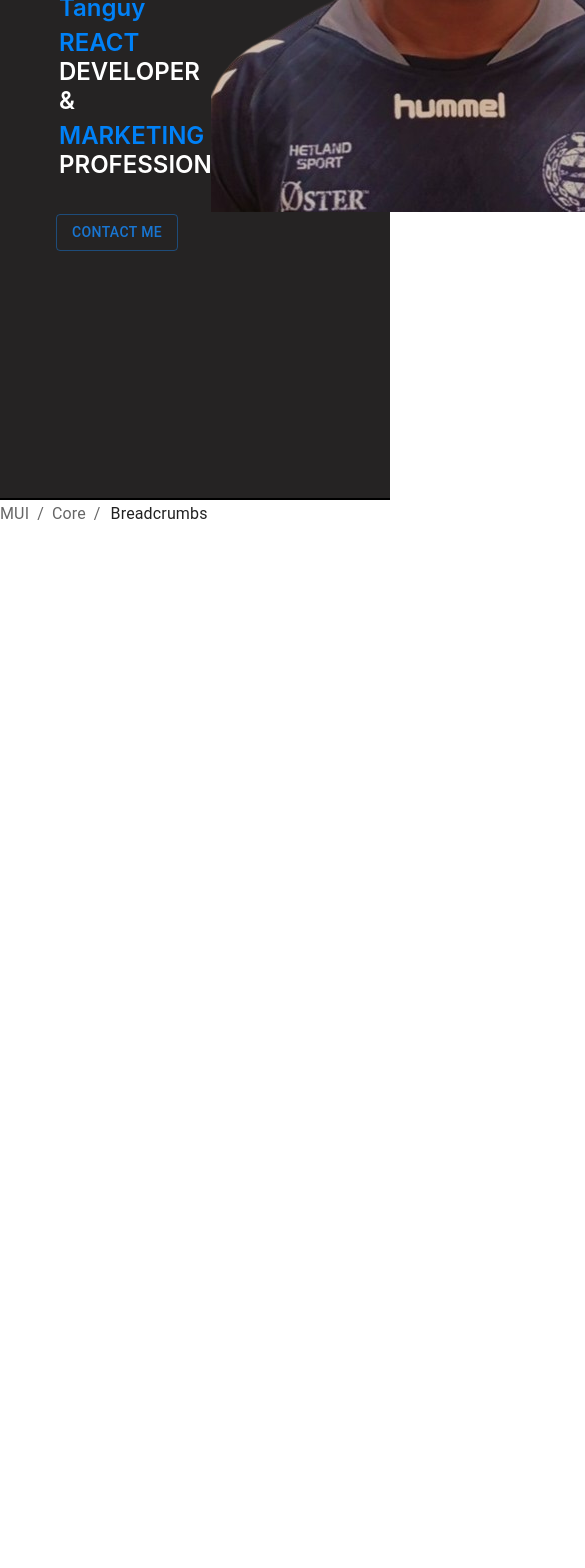
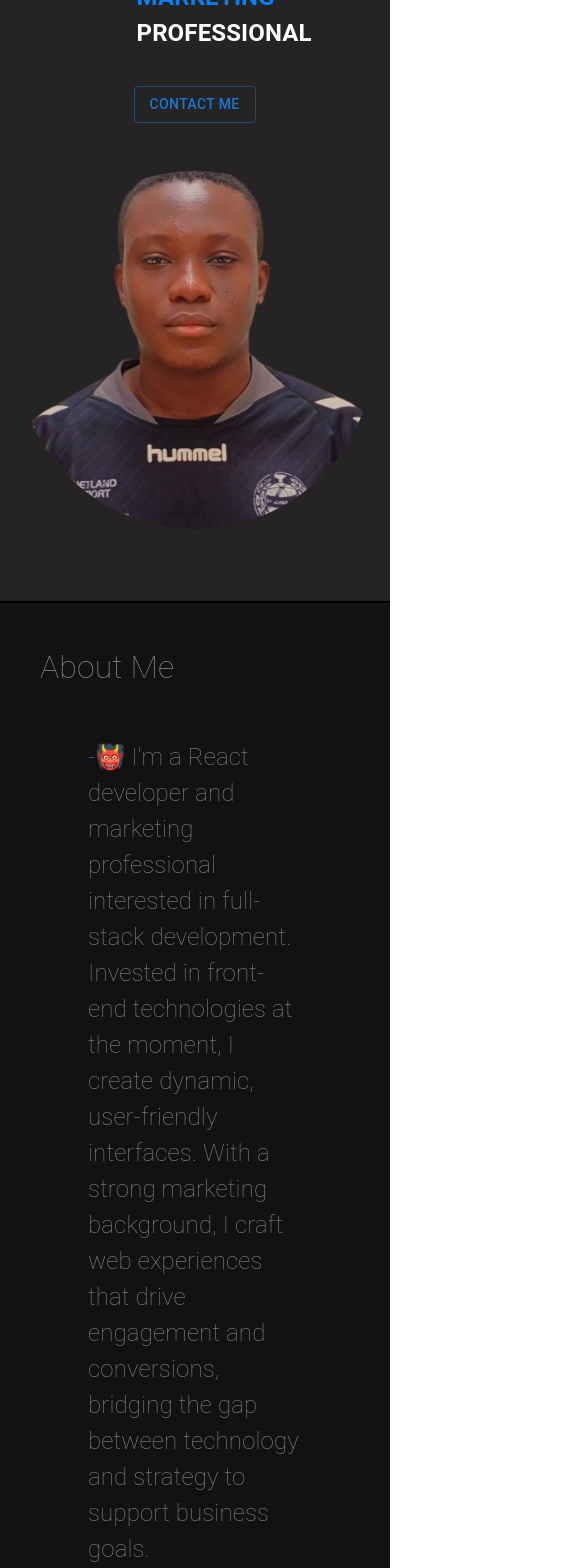
Before and after one commit to kirinryu-dev/Portfolio, a React (Create React App) app: page / in a window 390 px wide. Shown: the part 400-1968 px from the top of the page, 585 px wide, since content can reach past the window. Before the commit the page ends 928 px from the top, so only its background shows below. Built offline with nearby package versions, Linux system fonts and the light colour scheme.

Commit message:
end of todaytask...so tiring

```diff
--- a/src/App.js
+++ b/src/App.js
@@ -1,11 +1,11 @@
 import Home from "./Pages/Home/Home";
-
+import About from "./Pages/About/About";
 
 function App() {
   return (
     <div className="App">
       <Home />
-
+      <About />
     </div>
   );
 }
--- /dev/null
+++ b/src/Components/Accordion/Accordion.css
@@ -0,0 +1,68 @@
+
+
+/* Accordion 1 */
+.Accordion_content {
+    background-color: black !important;
+    color: white !important;
+    border-bottom: blue 0.125em solid;
+}
+
+h2 {
+    color: white;
+    margin-bottom: 2em;
+
+}
+
+.techList {
+    list-style-type: none;
+    padding: 0;
+    margin: 0;
+
+}
+
+.techList li {
+    display: flex;
+    justify-content:  space-between;
+    width: 18.75em;
+    padding: 0.3125em 0;
+
+}
+
+.techList li::after {
+    content: ':';
+    flex-shrink: 0;
+    margin-left: 0.3125em;
+
+}
+
+/* Accordion 2  */
+
+.toMyrepo {
+    list-style-type: none;
+    margin: 0;
+    padding: 0;
+}
+
+.toMyrepo a {
+    position: relative;
+    text-decoration: none;
+    color: white;
+
+}
+
+/* .hover_repo::after {
+    content: '- Click to visite my repo...👹...';
+    opacity: 0;
+    transition: opacity 0.3s ease-in-out;
+    position: absolute;
+    left: 100%;
+    white-space: nowrap;
+    color: white;
+}
+
+
+.hover-repo:hover::after {
+    opacity: 1;
+    margin-left: 10px;
+    color: aqua;
+} */
--- /dev/null
+++ b/src/Components/Accordion/Accordion.jsx
@@ -0,0 +1,146 @@
+import * as React from 'react';
+import Accordion from '@mui/material/Accordion';
+// import AccordionActions from '@mui/material/AccordionActions';
+import AccordionSummary from '@mui/material/AccordionSummary';
+import AccordionDetails from '@mui/material/AccordionDetails';
+import ExpandMoreIcon from '@mui/icons-material/ExpandMore';
+// import Button from '@mui/material/Button';
+
+// import custom css
+
+import './Accordion.css'
+
+export default function AccordionUsage() {
+  return (
+    <div>
+      <h2>SKILL SET</h2>
+      <Accordion className='Accordion_content'>
+        <AccordionSummary
+          expandIcon={<ExpandMoreIcon />}
+          aria-controls="panel1-content"
+          id="panel1-header"
+        >
+          <span>MERN STACK</span>
+        </AccordionSummary>
+        <AccordionDetails>
+          <div className='techList'>
+            <li>Framework / Library </li>
+            <li>Styling  </li>
+            <li>Back-End </li>
+            <li>Database  </li>
+            <li>Build Tool</li>
+          </div>
+        </AccordionDetails>
+      </Accordion>
+
+
+      <Accordion className='Accordion_content'>
+        <AccordionSummary
+          expandIcon={<ExpandMoreIcon />}
+          aria-controls="panel2-content"
+          id="panel2-header"
+        >
+          <span>PROJECT MANAGEMENT</span>
+        </AccordionSummary>
+        <AccordionDetails>
+          <li className='toMyrepo hover_repo'><a  href="https://github.com/kirinryu-dev?tab=repositories">
+             GIT HUB Repositorie
+          </a></li>
+        </AccordionDetails>
+      </Accordion>
+
+      {/* <Accordion>
+        <AccordionSummary
+          expandIcon={<ExpandMoreIcon />}
+          aria-controls="panel2-content"
+          id="panel2-header"
+        >
+          Accordion 3
+        </AccordionSummary>
+        <AccordionDetails>
+          Lorem ipsum dolor sit amet, consectetur adipiscing elit. Suspendisse
+          malesuada lacus ex, sit amet blandit leo lobortis eget.
+        </AccordionDetails>
+      </Accordion>
+
+      <Accordion>
+        <AccordionSummary
+          expandIcon={<ExpandMoreIcon />}
+          aria-controls="panel2-content"
+          id="panel2-header"
+        >
+          Accordion 4
+        </AccordionSummary>
+        <AccordionDetails>
+          Lorem ipsum dolor sit amet, consectetur adipiscing elit. Suspendisse
+          malesuada lacus ex, sit amet blandit leo lobortis eget.
+        </AccordionDetails>
+      </Accordion>
+
+      <Accordion>
+        <AccordionSummary
+          expandIcon={<ExpandMoreIcon />}
+          aria-controls="panel2-content"
+          id="panel2-header"
+        >
+          Accordion 5
+        </AccordionSummary>
+        <AccordionDetails>
+          Lorem ipsum dolor sit amet, consectetur adipiscing elit. Suspendisse
+          malesuada lacus ex, sit amet blandit leo lobortis eget.
+        </AccordionDetails>
+      </Accordion>
+
+      <Accordion>
+        <AccordionSummary
+          expandIcon={<ExpandMoreIcon />}
+          aria-controls="panel2-content"
+          id="panel2-header"
+        >
+          Accordion 6
+        </AccordionSummary>
+        <AccordionDetails>
+          Lorem ipsum dolor sit amet, consectetur adipiscing elit. Suspendisse
+          malesuada lacus ex, sit amet blandit leo lobortis eget.
+        </AccordionDetails>
+      </Accordion>
+
+      <Accordion>
+        <AccordionSummary
+          expandIcon={<ExpandMoreIcon />}
+          aria-controls="panel2-content"
+          id="panel2-header"
+        >
+          Accordion 7
+        </AccordionSummary>
+        <AccordionDetails>
+          Lorem ipsum dolor sit amet, consectetur adipiscing elit. Suspendisse
+          malesuada lacus ex, sit amet blandit leo lobortis eget.
+          Lorem ipsum dolor, sit amet consectetur adipisicing elit. Amet reiciendis nemo sequi quibusdam magnam. Assumenda labore perferendis perspiciatis quas, quos aspernatur nostrum, minima fuga sit nesciunt reiciendis hic quisquam suscipit expedita magnam, corrupti ut! Laborum, esse velit eos incidunt distinctio illo omnis. Obcaecati quam ut pariatur quis tempora corporis animi eum, delectus fugit atque fuga recusandae sit iste nesciunt perspiciatis earum distinctio omnis velit ipsa molestiae. Ut porro expedita eaque sapiente temporibus distinctio natus vel quod, quas quam perspiciatis assumenda aspernatur quos consectetur reiciendis quibusdam laborum ex reprehenderit quo quisquam blanditiis necessitatibus, nesciunt inventore? Itaque ad nisi laudantium suscipit similique?
+
+        </AccordionDetails>
+      </Accordion> */}
+
+
+      {/* <Accordion defaultExpanded>
+        <AccordionSummary
+          expandIcon={<ExpandMoreIcon />}
+          aria-controls="panel3-content"
+          id="panel3-header"
+        >
+          Accordion Actions
+        </AccordionSummary>
+        <AccordionDetails>
+          Lorem ipsum dolor sit amet, consectetur adipiscing elit. Suspendisse
+          malesuada lacus ex, sit amet blandit leo lobortis eget.
+        </AccordionDetails>
+        <AccordionActions>
+          <Button>Cancel</Button>
+          <Button>Agree</Button>
+        </AccordionActions>
+      </Accordion> */}
+
+
+    </div>
+  );
+}
--- /dev/null
+++ b/src/Components/Container/AboutContainer.jsx
@@ -0,0 +1,22 @@
+import * as React from 'react';
+import CssBaseline from '@mui/material/CssBaseline';
+// import Box from '@mui/material/Box';
+import Container from '@mui/material/Container';
+import AccordionPart from '../Accordion/Accordion';
+
+
+// import custom css
+
+import './AboutContainer.css';
+
+export default function FixedContainer() {
+  return (
+    <React.Fragment>
+      <CssBaseline />
+      <Container fixed>
+        {/* <Box sx={{ bgcolor: '#cfe8fc', height: '100vh' }} /> */}
+        <AccordionPart />
+      </Container>
+    </React.Fragment>
+  );
+}
--- /dev/null
+++ b/src/Pages/About/About.css
@@ -0,0 +1,30 @@
+
+
+.About_content {
+    background-color: hsl(0, 0%, 7%);
+    width: 100%;
+    height: 100%;
+    padding: 2.5em 2.5em;
+
+}
+
+.About_description {
+    color: gray;
+    margin-bottom: 2em;
+}
+
+.About_title {
+    color: gray;
+
+}
+
+.About_description > p {
+    padding: 2em;
+    font-weight: 200;
+}
+
+h1 {
+    font-weight: 200;
+    font-style: normal;
+
+}
--- /dev/null
+++ b/src/Pages/About/About.jsx
@@ -0,0 +1,24 @@
+import AboutContainer from '../../Components/Container/AboutContainer';
+
+
+// import custom css
+import './About.css'
+
+
+const About = () => {
+    return (
+        <div className="About_content">
+            <div className='About_description'>
+            <h1 className='About_title'>About Me</h1>
+            <p>
+                <span> -👹 </span>
+                I'm a React developer and marketing professional interested in full-stack development. Invested in front-end technologies at the moment, I create dynamic, user-friendly interfaces. With a strong marketing background, I craft web experiences that drive engagement and conversions, bridging the gap between technology and strategy to support business goals.
+
+            </p>
+            </div>
+            <AboutContainer />
+        </div>
+    )
+}
+
+export default About ;
--- a/src/Pages/Home/Home.css
+++ b/src/Pages/Home/Home.css
@@ -1,13 +1,14 @@
 
 .Home_content {
     background-color: #252323 ;
-    width: 100svw;
-    height: 100svh;
+    width: 100%;
+    height: 100%;
     color: white ;
     padding: 2.5em 2.5em;
     border-bottom: black 0.125rem solid;
     display: flex;
-    justify-content: space-evenly;
+    justify-content: center;
+    align-items: center;
 
 }
 
@@ -41,10 +42,47 @@ span {
 
 .content_right {
     width: 50%;
-    padding: 1em 1em;
+    display: flex;
+    justify-content: center;
+    align-items: center;
+}
+
+img {
+    width: 50%;
+    padding: 2em 2em;
 
 }
 
-img {
+.meImage {
+    display: flex;
+    justify-content: center;
+    align-items: center;
+}
 
+
+
+/* ===== @ Media ===== */
+
+@media (max-width:700px ) {
+    .Home_content {
+        display: flex;
+        flex-direction: column;
+        align-items: center;
+        justify-content: center;
+        overflow: hidden;
+    }
+
+    .content_right {
+        display: flex;
+        justify-content: center;
+        align-items: center;
+
+    }
+
+    img {
+        width: 50dvh;
+        height: 50dvh;
+        border-radius: 50%;
+        padding: 2em 2em;
+    }
 }
--- a/src/Pages/Home/Home.jsx
+++ b/src/Pages/Home/Home.jsx
@@ -1,7 +1,7 @@
 import Navbar from '../../Components/Navigationbar/Navbar';
 import ButtonContact from '../../Components/Button/ButtonContact';
 import me from '../../Assets/me-no-bkg-simple.png';
-import HomeFooter from '../../Components/HomeFooter/HomeFooter';
+// import HomeFooter from '../../Components/HomeFooter/HomeFooter';
 
 // custom css
 import './Home.css'
@@ -25,10 +25,11 @@ const Home = () => {
                 </div>
 
                 <div className='content_right'>
-                    <img src={me} alt="" srcset="" />
+                    <div className='meImage'>
+                        <img src={me} alt="" srcset="" />
+                    </div>
                 </div>
             </div>
-            <HomeFooter />
         </div>
     )
 };
```
Also changed, not shown: src/Components/Container/AboutContainer.css (added).
